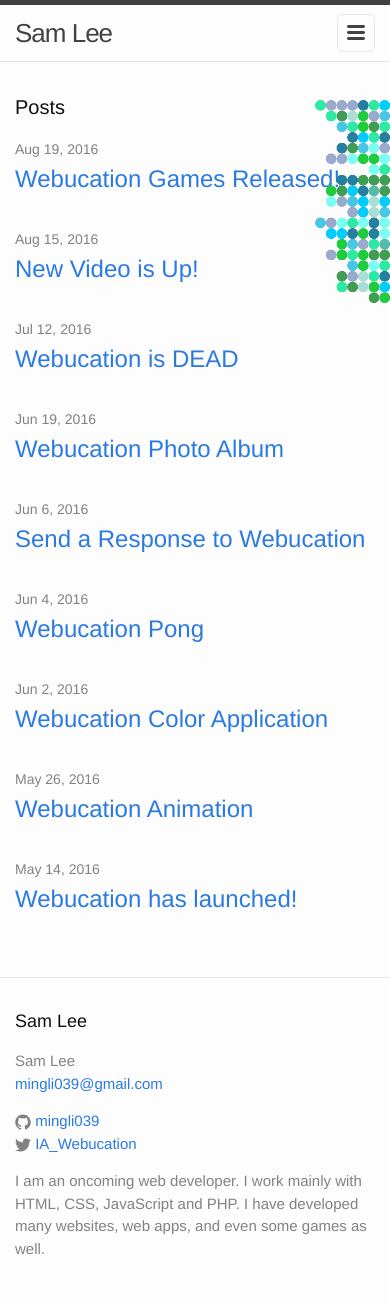
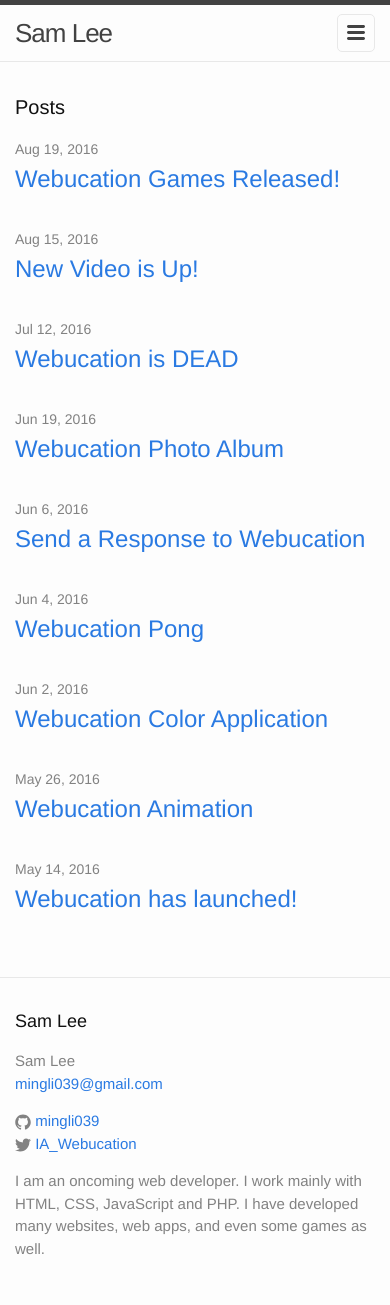
Before and after one commit to mingli039/mingli039.github.io, a Jekyll site: the page built from index.html, in a window 390 px wide. Built offline with Jekyll 4.4.1, drawn with Linux system fonts in a browser that asks for light colours; nearby versions of some CDN libraries.

Commit message:
Update default.html

```diff
--- a/_layouts/default.html
+++ b/_layouts/default.html
@@ -1,5 +1,12 @@
 <!DOCTYPE html>
 <html>
+  <style>
+    @media screen and (max-width: 600px) {
+        #section {
+            display: none;
+        }
+    }
+  </style>
 
   {% include head.html %}
 
```
